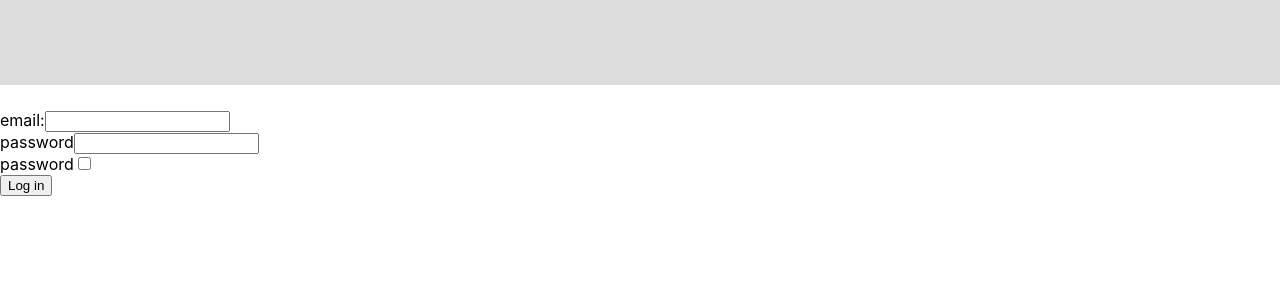
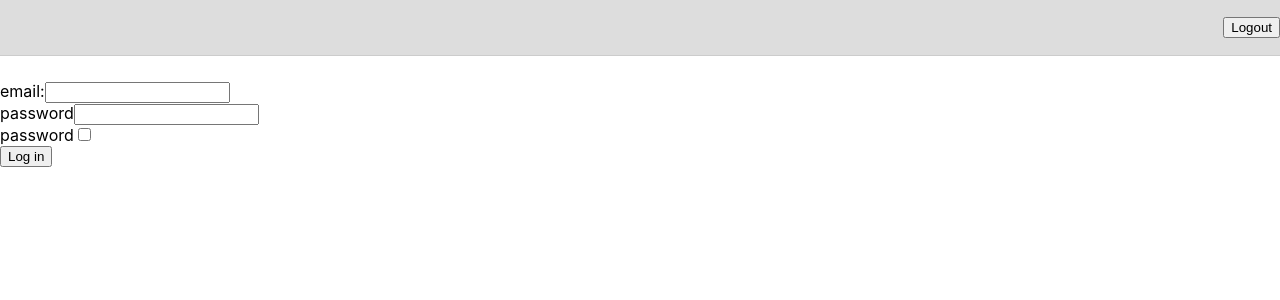
Before and after one commit to ZLVShadoW/app-todo-list, a React (Create React App) app: page /#/login in a window 1280 px wide. Shown: the top 300 px of the page. Built offline with nearby package versions, Linux system fonts and the light colour scheme; no server answers.

Commit message:
logout + clear data

```diff
--- a/src/Components/App/App.tsx
+++ b/src/Components/App/App.tsx
@@ -7,6 +7,7 @@ import {Routes, Route, Navigate} from 'react-router-dom'
 import {TodoListsPage} from '../../Pages/TodoListsPage';
 import {LoginPage} from '../../Pages/LoginPage';
 import {ErrorPage} from '../../Pages/ErrorPage';
+import {Header} from '../Header/Header';
 
 function App() {
     const dispatch = useAppDispatch()
@@ -17,7 +18,7 @@ function App() {
 
     return (
         <>
-            <div style={{height: 85, background: '#ddd', marginBottom: 25}}></div>
+            <Header/>
             <div className={styles.container}>
                 <Routes>
                     <Route path={'/'} element={<TodoListsPage/>}/>
--- /dev/null
+++ b/src/Components/Header/Header.module.css
@@ -0,0 +1,15 @@
+.header {
+    height: 55px;
+    background: #ddd;
+    margin-bottom: 25px;
+    border-bottom: 1px solid #ccc;
+}
+
+.container {
+    display: flex;
+    justify-content: flex-end;
+    align-items: center;
+    max-width: 1850px;
+    height: 100%;
+    margin: 0 auto;
+}
--- /dev/null
+++ b/src/Components/Header/Header.tsx
@@ -0,0 +1,22 @@
+import React from 'react';
+
+import styles from './Header.module.css'
+import {Button} from '../1_Common/Button/Button';
+import {useAppDispatch} from '../../bll/store';
+import {logout} from '../../bll/thunk/auth-thunks';
+
+export const Header = () => {
+    const dispatch = useAppDispatch()
+
+    const onLogout = () => {
+        dispatch(logout())
+    }
+
+    return (
+        <div className={styles.header}>
+            <div className={styles.container}>
+                <Button onClick={onLogout}>Logout</Button>
+            </div>
+        </div>
+    );
+};
--- a/src/api/api.ts
+++ b/src/api/api.ts
@@ -42,6 +42,9 @@ export const AuthAPI = {
     },
     login(data: LoginFormType) {
         return instance.post<CommonResponseType<{ userId: number }>>(`auth/login`, data)
+    },
+    logout () {
+        return instance.delete<CommonResponseType>(`auth/login`)
     }
 }
 
--- a/src/bll/actions/todoLists-actions.ts
+++ b/src/bll/actions/todoLists-actions.ts
@@ -25,3 +25,5 @@ export const changeFilter = (todoListId: string, filter: FilterStatusesType) =>
     type: 'todoLists/CHANGE_FILTER',
     payload: {todoListId, filter}
 } as const)
+
+export const clearData = () => ({type: 'todoLists/CLEAR-DATA'} as const)
--- a/src/bll/reducers/tasks-reducer.ts
+++ b/src/bll/reducers/tasks-reducer.ts
@@ -40,6 +40,8 @@ export const tasksReducer = (
                     .map(el => el.id === action.payload.taskId
                         ? {...el, ...action.payload.data} : el)
             }
+        case 'todoLists/CLEAR-DATA':
+            return {}
         default:
             return state
     }
--- a/src/bll/reducers/todoLists-reducer.ts
+++ b/src/bll/reducers/todoLists-reducer.ts
@@ -23,6 +23,8 @@ export const todoListsReducer = (
                 ...el,
                 filter: action.payload.filter
             } : el)
+        case 'todoLists/CLEAR-DATA':
+            return []
         default:
             return state
     }
--- a/src/bll/thunk/auth-thunks.ts
+++ b/src/bll/thunk/auth-thunks.ts
@@ -1,6 +1,7 @@
 import {AuthAPI, LoginFormType, ResultCodeEnum} from '../../api/api';
 import {AppThunkType} from '../types/types';
 import {setIsLoggedIn} from '../actions/auth-actions';
+import {clearData} from '../actions/todoLists-actions';
 
 export const login = (data: LoginFormType): AppThunkType => async dispatch => {
     try {
@@ -12,3 +13,15 @@ export const login = (data: LoginFormType): AppThunkType => async dispatch => {
 
     }
 }
+
+export const logout = (): AppThunkType => async dispatch => {
+    try {
+        const res = await AuthAPI.logout()
+        if (res.data.resultCode === ResultCodeEnum.success) {
+            dispatch(setIsLoggedIn(false))
+            dispatch(clearData())
+        }
+    } catch (e) {
+
+    }
+}
--- a/src/bll/types/auth-types.ts
+++ b/src/bll/types/auth-types.ts
@@ -1,6 +1,7 @@
 import {setIsLoggedIn} from '../actions/auth-actions';
 
-export type AuthReducerActionsType = ReturnType<typeof setIsLoggedIn>
+export type AuthReducerActionsType =
+    ReturnType<typeof setIsLoggedIn>
 
 export type AuthInitStateType = {
     isLoggedIn: boolean
--- a/src/bll/types/tasks-type.ts
+++ b/src/bll/types/tasks-type.ts
@@ -1,6 +1,6 @@
 import {TaskType} from '../../types/types';
 import {addTask, removeTask, setTasks, updateChangesTask} from '../actions/tasks-actions';
-import {AddTodoList, RemoveTodoList} from './todoLists-type';
+import {AddTodoList, ClearData, RemoveTodoList} from './todoLists-type';
 
 export type TasksReducerActionsType = ReturnType<typeof setTasks>
     | ReturnType<typeof addTask>
@@ -8,6 +8,7 @@ export type TasksReducerActionsType = ReturnType<typeof setTasks>
     | AddTodoList
     | RemoveTodoList
     | ReturnType<typeof updateChangesTask>
+    | ClearData
 
 export type TasksInitStateType = {
     [key: string]: TaskType[]
--- a/src/bll/types/todoLists-type.ts
+++ b/src/bll/types/todoLists-type.ts
@@ -1,7 +1,7 @@
 import {TodoListDomainType} from '../../types/types';
 import {
     addTodoList, changeFilter,
-    changeTodoList,
+    changeTodoList, clearData,
     removeTodoList,
     setTodoLists
 } from '../actions/todoLists-actions';
@@ -10,9 +10,11 @@ export type TodoListInitStateType = TodoListDomainType[]
 
 export type AddTodoList = ReturnType<typeof addTodoList>
 export type RemoveTodoList = ReturnType<typeof removeTodoList>
+export type ClearData = ReturnType<typeof clearData>
 
 export type TodoListsReducerActionsType = ReturnType<typeof setTodoLists>
     | AddTodoList
     | ReturnType<typeof changeTodoList>
     | RemoveTodoList
     | ReturnType<typeof changeFilter>
+    | ClearData
```
